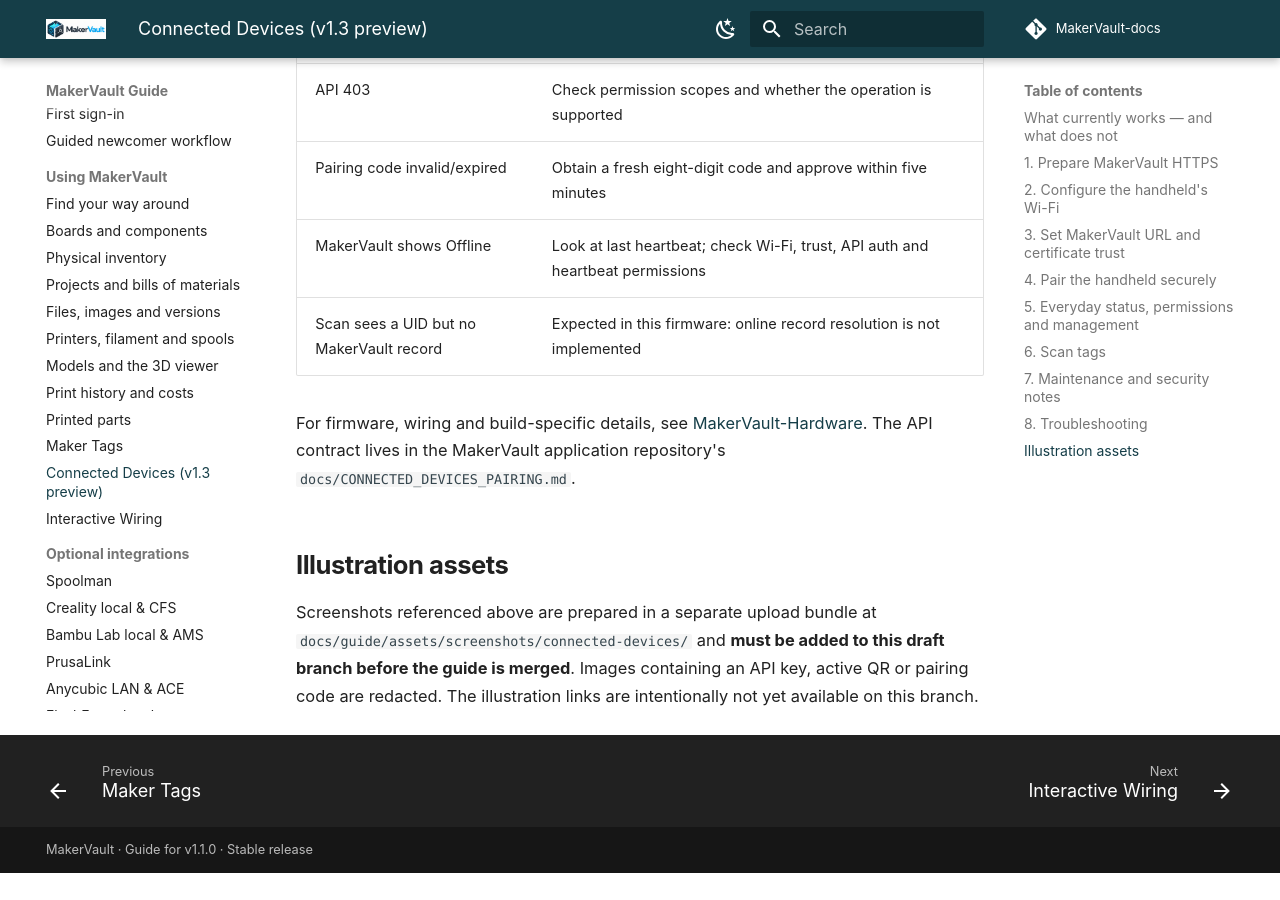
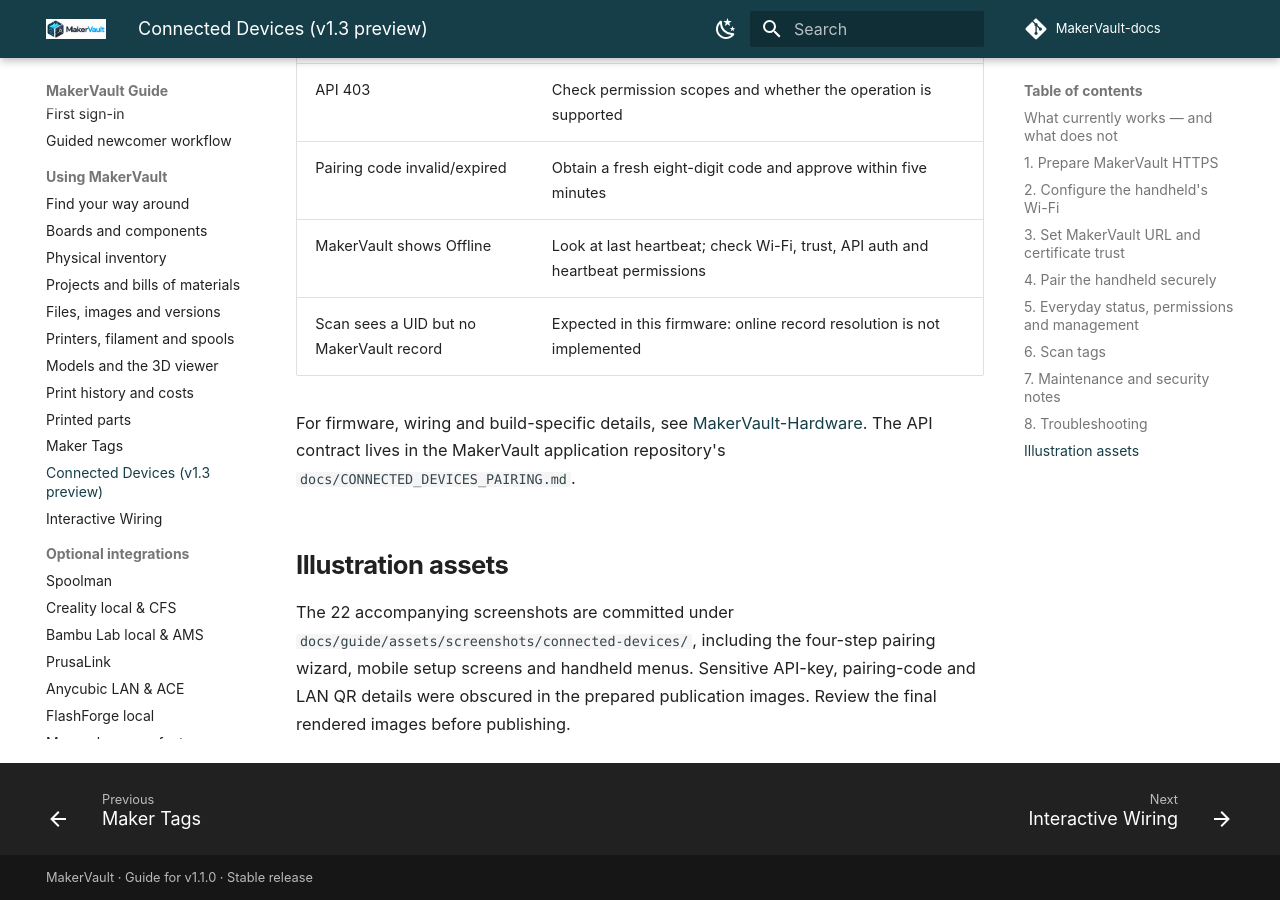
Before and after one commit to gavrd7/MakerVault-docs, an MkDocs documentation site: the page built from docs/guide/using/connected-devices.md, in a window 1280 px wide and 900 px high, scrolled down 12957 px. Built offline with MkDocs 1.6.1 and Material for MkDocs 9.7.7, drawn with Linux system fonts in a browser that asks for light colours; comment, search, counter and statistics services are not loaded; before the commit the page ends 13830 px from its top, so only the background shows below that.

Commit message:
docs: confirm screenshot assets are now committed

```diff
--- a/docs/guide/using/connected-devices.md
+++ b/docs/guide/using/connected-devices.md
@@ -147,4 +147,4 @@
 
 ## Illustration assets
 
-Screenshots referenced above are prepared in a separate upload bundle at `docs/guide/assets/screenshots/connected-devices/` and **must be added to this draft branch before the guide is merged**. Images containing an API key, active QR or pairing code are redacted. The illustration links are intentionally not yet available on this branch.
+The 22 accompanying screenshots are committed under `docs/guide/assets/screenshots/connected-devices/`, including the four-step pairing wizard, mobile setup screens and handheld menus. Sensitive API-key, pairing-code and LAN QR details were obscured in the prepared publication images. Review the final rendered images before publishing.
```
